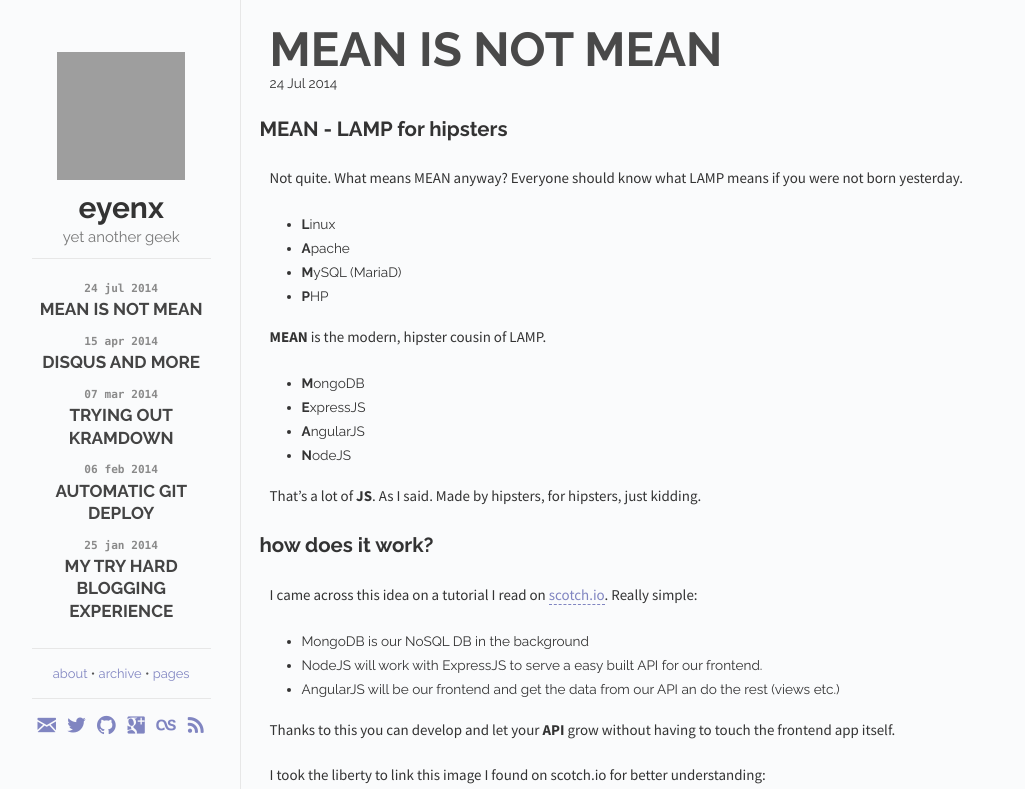
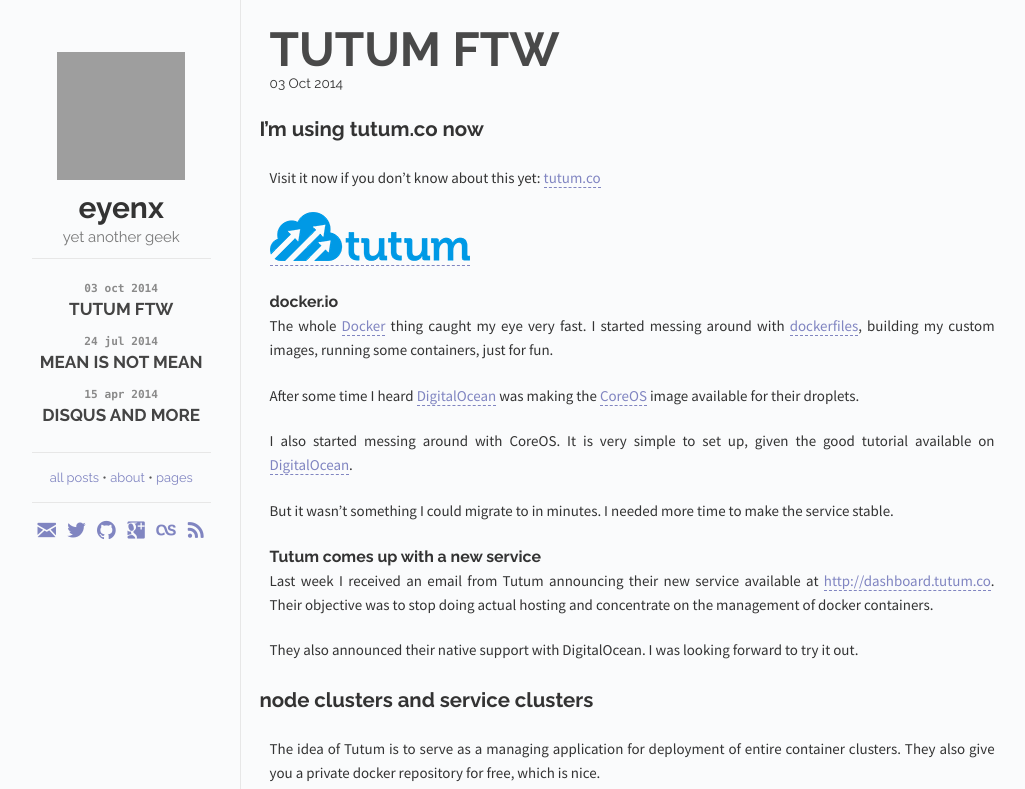
Before and after one commit to eyenx/blog, a Jekyll site: the page built from index.html, in a window 1280 px wide. Shown: the top 789 px of the page, without its empty margins (118-1143 px from the left). Built offline with Jekyll 4.4.1, drawn with Linux system fonts in a browser that asks for light colours; comment, search, counter and statistics services are not loaded; some of the changed text lies outside the part shown; grey boxes are pictures that could not be loaded.

Commit message:
new post

```diff
--- a/_includes/default.html
+++ b/_includes/default.html
@@ -36,7 +36,7 @@
         </div>
         <div class="posts">
           <ul class="posts-list">
-            {% for post in site.posts %}
+            {% for post in site.posts limit:3 %}
               <li class="post-link">
                 <a class="post-title" href="{{ post.url }}">
                   <span class="post-date">{{ post.date | date_to_string }}</span>
@@ -47,8 +47,8 @@
           </ul>
         </div>
         <div class="nav">
+            <a href="{{ BASE_PATH }}/posts.html" class="footer-link">all posts</a> <span class="separator">&bull;</span>
             <a href="{{ BASE_PATH }}/about.html" class="footer-link">about</a> <span class="separator">&bull;</span>
-            <a href="{{ BASE_PATH }}/archive.html" class="footer-link">archive</a> <span class="separator">&bull;</span>
             <a href="{{ BASE_PATH }}/pages.html" class="footer-link">pages</a>
         </div>
         <div class="footer">
--- /dev/null
+++ b/_posts/2014-10-03-tutum-ftw.md
@@ -0,0 +1,105 @@
+---
+layout: post
+title: "tutum ftw"
+description: ""
+category: announcement
+tags: [docker,tutum,web,jekyll]
+---
+{% include JB/setup %}
+
+## I'm using tutum.co now
+
+Visit it now if you don't know about this yet: [tutum.co](http://tutum.co)
+
+<a href="http://tutum.co"><img src="/assets/img/tutum_1.png"></a>
+
+### docker.io
+
+The whole [Docker](http://docker.io) thing caught my eye very fast. I started messing around with [dockerfiles](http://docs.docker.com/reference/builder/), building my custom images, running some containers, just for fun.
+
+After some time I heard [DigitalOcean](https://www.digitalocean.com/company/blog/coreos-now-available-on-digitalocean/) was making the [CoreOS](http://coreos.com) image available for their droplets.
+
+I also started messing around with CoreOS. It is very simple to set up, given the good tutorial available on [DigitalOcean](https://www.digitalocean.com/community/tutorials/how-to-set-up-a-coreos-cluster-on-digitalocean).
+
+But it wasn't something I could migrate to in minutes. I needed more time to make the service stable.
+
+### Tutum comes up with a new service
+
+Last week I received an email from Tutum announcing their new service available at [http://dashboard.tutum.co](http://dashboard.tutum.co). Their objective was to stop doing actual hosting and concentrate on the management of docker containers.
+
+They also announced their native support with DigitalOcean. I was looking forward to try it out.
+
+## node clusters and service clusters
+
+The idea of Tutum is to serve as a managing application for deployment of entire container clusters. They also give you a private docker repository for free, which is nice.
+
+After connecting my Tutum account with the DigitalOcean one, I deployed my first node cluster.
+
+<img src="/assets/img/tutum_2.png" width="100%">
+
+
+The next step was to deploy a service.
+
+### dockerfile
+
+I looked a long time at some already built jekyll dockerfiles, but none of them seemed to match my expectations.
+
+For some days or weeks I was idling. So I decided to just use my own dockerfile for my blog. As starting image I tried using [base/archlinux](https://registry.hub.docker.com/u/base/archlinux/).
+
+
+{% highlight bash %}
+λ ~/dev/docker/eyenx.ch ls -1
+Dockerfile
+nginx.conf
+start
+λ ~/dev/docker/eyenx.ch cat start Dockerfile
+su - http -c "git pull ; jekyll build" -s /bin/bash ; nginx
+FROM base/archlinux
+MAINTAINER eye@eyenx.ch
+
+RUN pacman -Syyu --noconfirm
+RUN pacman -S --noconfirm ruby nginx git python2 base-devel
+RUN rm -rf /var/cache/pacman/pkg/*
+
+RUN gem install --install-dir /usr/lib/ruby/gems/2.1.0 --no-user-install \
+  jekyll \
+  kramdown \
+  therubyracer
+
+
+RUN chown http.http -R /srv/http
+RUN su - http -c "git clone http://github.com/eyenx/eyenx.ch . ; jekyll build" -s /bin/bash
+
+COPY nginx.conf /etc/nginx/nginx.conf
+COPY start /start
+RUN chmod +x /start
+
+CMD /start
+
+EXPOSE 80
+{% endhighlight %}
+\\
+The nginx.conf shouldn't be such a hassle for you.
+
+### build it! push it! deploy it!
+
+After building the image, trying it out and [pushing it to the private repository](http://support.tutum.co/support/solutions/articles/5000012183-private) of tutum.co, I could finally deploy my first service.
+
+<img src="/assets/img/tutum_3.png" width="100%">
+
+To try some stuff out, I even deployed it loadbalanced. And it is really easy to accomplish.
+
+- deploy custom docker image, exposing dynamic ports on the node (leaving everything as it is)
+- launch new service
+- chose tutum/haproxy as image
+- expose port 80 on the node
+- full access API Role & Link to custom service
+- done
+
+Also, this [tutorial](http://support.tutum.co/support/solutions/articles/5000050235-load-balancing-a-web) helped a lot.
+
+## I'm still on boring VPS for now
+
+Probably you aren't reading this content from a deployed container right now. I haven't switched yet.
+
+I'm still trying everything out and also waiting for Tutum to make some more steps. At the moment, the Tutum-deployed service is available at [http://dev.eyenx.ch](http://dev.eyenx.ch).
--- a/archive.html
+++ b/posts.html
@@ -1,6 +1,6 @@
 ---
 layout: page
-title : archive
+title : all blog posts
 header : Post Archive
 group: navigation
 ---
```
Also changed, not shown: assets/img/tutum_1.png (added), assets/img/tutum_2.png (added), assets/img/tutum_3.png (added).
